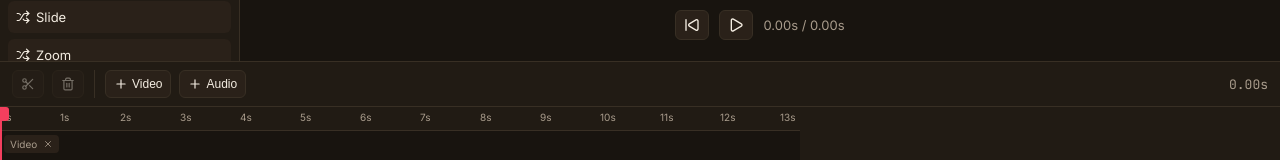
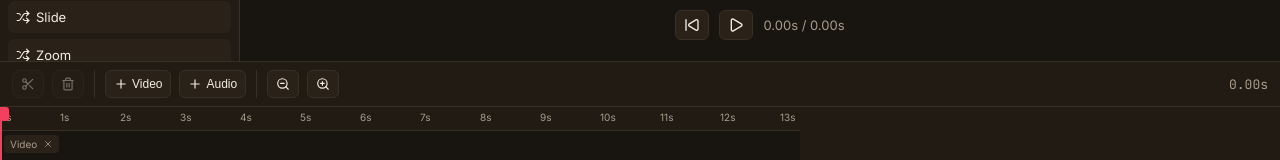
Before and after one commit to janerikl/nauhu, a React (Vite) app: page / in a window 1280 px wide. Shown: the part 479-639 px from the top of the page. Built offline with nearby package versions, Linux system fonts and the light colour scheme.

Commit message:
Add timeline zoom controls (buttons + Ctrl+scroll)

```diff
--- a/src/components/Timeline.tsx
+++ b/src/components/Timeline.tsx
@@ -1,4 +1,4 @@
-import { useEffect, useRef, useState } from "react";
+import { useEffect, useRef, useState, type WheelEvent } from "react";
 import { useEditorStore } from "../store/editorStore";
 import {
   clipDuration,
@@ -11,7 +11,7 @@ import {
   type Clip,
   type TransitionType,
 } from "../lib/timeline-math";
-import { Scissors, Trash2, Plus, X } from "lucide-react";
+import { Scissors, Trash2, Plus, X, ZoomIn, ZoomOut } from "lucide-react";
 
 const TRACK_HEIGHT = 56;
 const RULER_HEIGHT = 24;
@@ -49,6 +49,7 @@ export function Timeline() {
   const removeClip = useEditorStore((s) => s.removeClip);
   const selectClip = useEditorStore((s) => s.selectClip);
   const setPlayhead = useEditorStore((s) => s.setPlayhead);
+  const setZoom = useEditorStore((s) => s.setZoom);
 
   const containerRef = useRef<HTMLDivElement>(null);
   const [drag, setDrag] = useState<{
@@ -327,6 +328,12 @@ export function Timeline() {
     addClipToTimeline(sourceId, trackId, Math.max(0, pxToTime(x)));
   };
 
+  const onWheelZoom = (e: WheelEvent<HTMLDivElement>) => {
+    if (!e.ctrlKey && !e.metaKey) return;
+    e.preventDefault();
+    setZoom(zoom * (e.deltaY < 0 ? 1.1 : 1 / 1.1));
+  };
+
   return (
     <div className="timeline">
       <div className="timeline-toolbar">
@@ -356,10 +363,25 @@ export function Timeline() {
         <button className="btn-icon" onClick={() => addTrack("audio")} title="Add audio track">
           <Plus size={14} /> Audio
         </button>
+        <span className="timeline-divider" />
+        <button
+          className="btn-icon"
+          onClick={() => setZoom(zoom / 1.25)}
+          title="Zoom out timeline"
+        >
+          <ZoomOut size={14} />
+        </button>
+        <button
+          className="btn-icon"
+          onClick={() => setZoom(zoom * 1.25)}
+          title="Zoom in timeline"
+        >
+          <ZoomIn size={14} />
+        </button>
         <span className="timeline-time">{playhead.toFixed(2)}s</span>
       </div>
 
-      <div className="timeline-scroll" ref={containerRef}>
+      <div className="timeline-scroll" ref={containerRef} onWheel={onWheelZoom}>
         <div className="timeline-inner" style={{ width: totalWidth }}>
           <div className="timeline-ruler" style={{ height: RULER_HEIGHT }} onMouseDown={startScrub}>
             {Array.from({ length: Math.ceil(totalWidth / zoom) }).map((_, i) => (
```
